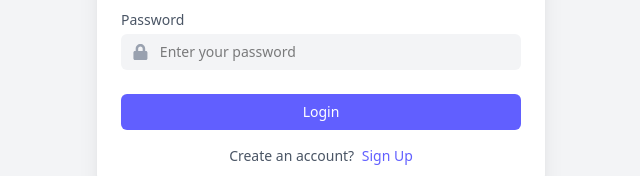
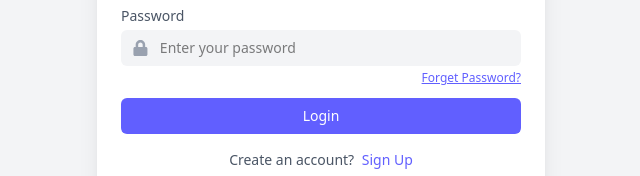
Before and after one commit to Ravi0529/auth-v1, a React (Vite) app in the folder client/: page /login in a window 1280 px wide. Shown: the part 378-554 px from the top of the page, without its empty margins (319-959 px from the left). Built offline with nearby package versions, Linux system fonts and the light colour scheme; no server answers.

Commit message:
adding email verification & forgot pass UI

```diff
--- a/client/src/pages/Login.tsx
+++ b/client/src/pages/Login.tsx
@@ -98,13 +98,16 @@ const Login: React.FC = () => {
                                 required
                             />
                         </div>
+                        <div className="text-xs text-indigo-500 mt-1 cursor-pointer underline absolute right-0">
+                            Forget Password?
+                        </div>
                     </div>
 
                     {isError && <p className='text-red-500 mt-2'>{error.message}</p>}
 
                     <button
                         type="submit"
-                        className="w-full bg-indigo-500 hover:bg-indigo-600 text-white text-sm font-medium py-2 rounded-md transition duration-300 cursor-pointer"
+                        className="w-full mt-2 bg-indigo-500 hover:bg-indigo-600 text-white text-sm font-medium py-2 rounded-md transition duration-300 cursor-pointer"
                     >
                         {isPending ? "Logging In..." : "Login"}
                     </button>
--- a/client/src/pages/SignUp.tsx
+++ b/client/src/pages/SignUp.tsx
@@ -151,6 +151,9 @@ const SignUp: React.FC = () => {
                                 required
                             />
                         </div>
+                        <div className="text-xs text-indigo-500 mt-1 cursor-pointer underline absolute right-0">
+                            Verify Email
+                        </div>
                     </div>
 
                     <div className="mb-6 relative">
```
